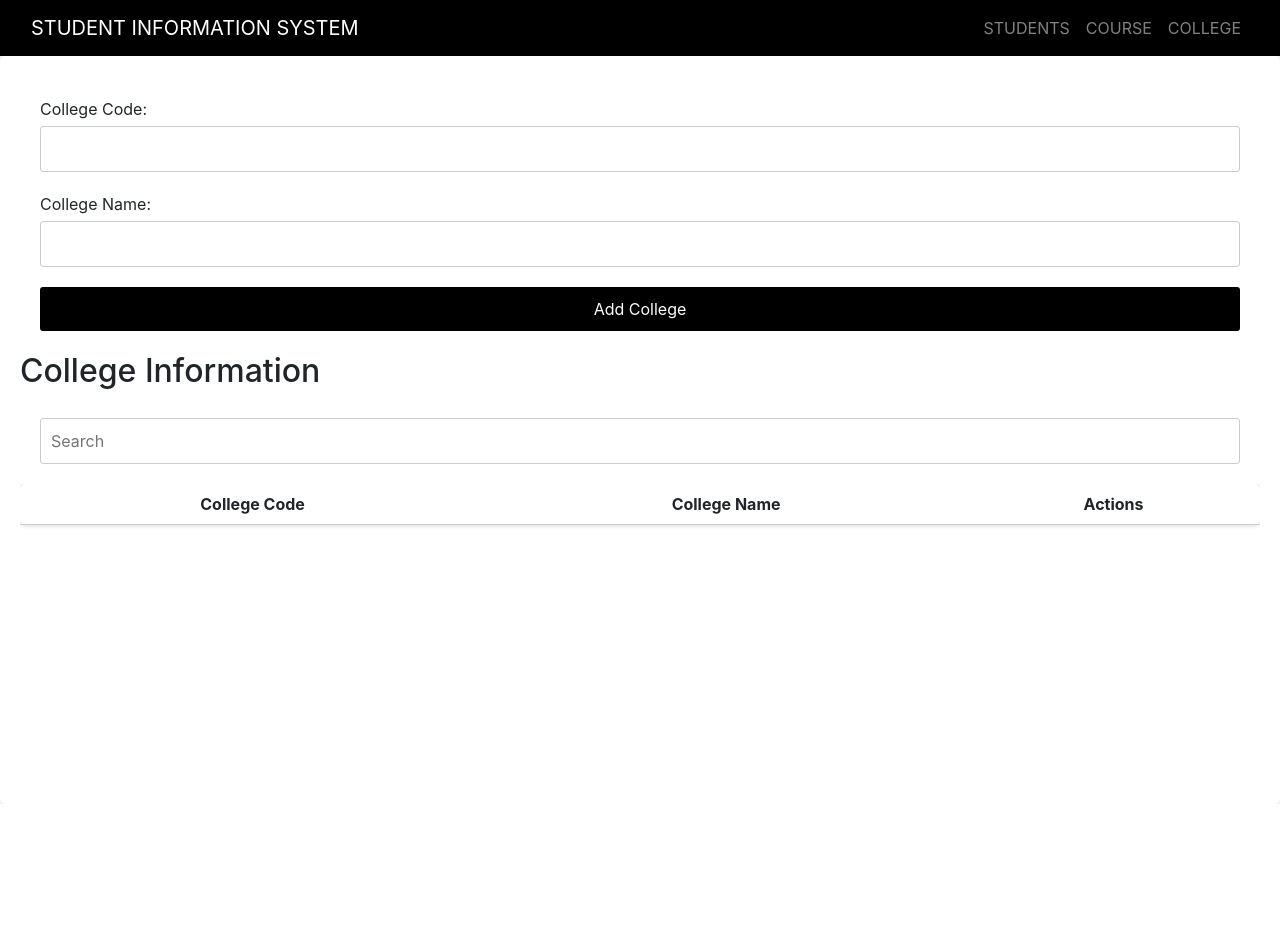
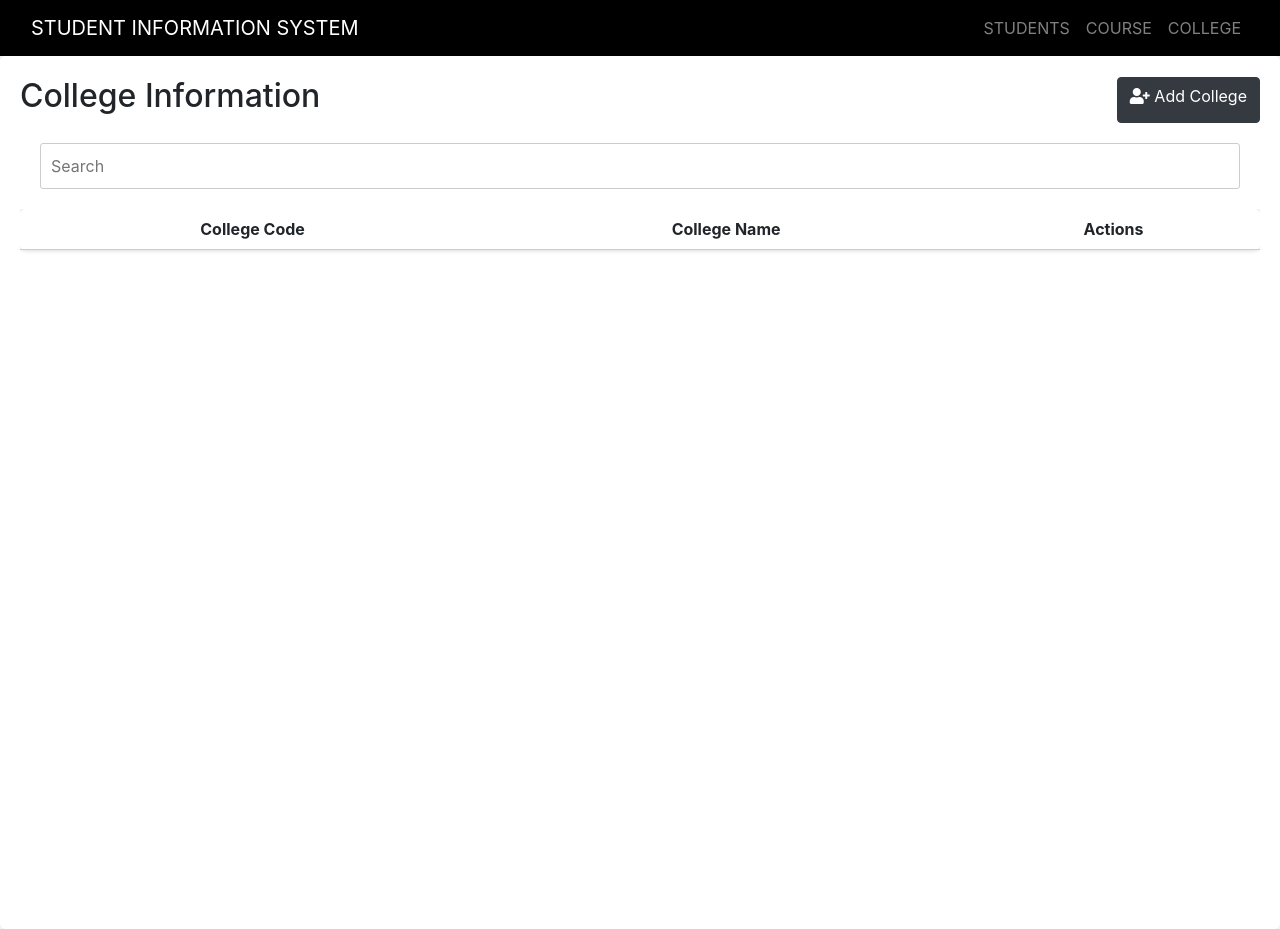
Before and after one commit to ryukychs/SSISv3-, a Flask app: page /college/search in a window 1280 px wide. Before the commit the page ends 804 px from the top, so only its background shows below. Run offline with Flask 3, Linux system fonts and the light colour scheme; lists and menus that the app fills with data are empty; parts of the project's set-up code (start-up, migrations or seed data) failed here and were passed over; some libraries are stand-ins or nearby versions.

Commit message:
fixed college

```diff
--- a/app/routes/collegeroute.py
+++ b/app/routes/collegeroute.py
@@ -20,7 +20,7 @@ def add_college():
             new_college(collegecode, collegename)
             flash('College added successfully!', 'success')
         return redirect('/college')
-    return render_template('college.html')
+    return render_template('addcollege.html')
 
 @college_bp.route('/college/search', methods=['GET', 'POST'])
 def search_colleges():
@@ -38,7 +38,7 @@ def remove_college(collegecode):
         flash('College deleted successfully!', 'success')
         return jsonify({'success': True})
 
-@college_bp.route('/edit_college', methods=['GET', 'POST'])
+@college_bp.route('/college/edit', methods=['GET', 'POST'])
 def edit_college():
     if request.method == 'POST':
         college_code = request.form.get('college_code')
@@ -49,4 +49,4 @@ def edit_college():
         return redirect('/college')
     college_code = request.args.get('college_code')
     college_name = request.args.get('college_name')
-    return render_template('/college', college_code=college_code, college_name=college_name)
+    return render_template('editcollege.html', college_code=college_code, college_name=college_name)
--- a/app/static/script.js
+++ b/app/static/script.js
@@ -61,38 +61,6 @@ function deleteStudent(button) {
     }
 }
 
-function redirectToEditPage(studentId, firstName, lastName, courseCode, yearLevel, gender) {
-    // Construct the URL for the editstudent.html page with the student data as query parameters
-    const editPageURL = `/editstudent.html?student_id=${studentId}&first_name=${firstName}&last_name=${lastName}&course_code=${courseCode}&year_level=${yearLevel}&gender=${gender}`;
-
-    // Navigate to the editstudent.html page
-    window.location.href = editPageURL;
-  }
-
-
-
-function editCollege(college_code, college_name) {
-    document.getElementById("college_code").value = college_code;
-    document.getElementById("college_name").value = college_name;
-
-    document.getElementById("college_code").setAttribute("readonly", "true");
-
-    // Change the form action and button text to "Edit College"
-    document.getElementById("add-college-form").setAttribute("action", "/edit_college");
-    document.querySelector("button[type=submit]").textContent = "Edit College";
-}
-
-function editCourse(coursecode, coursename, collegecode) {
-    document.getElementById("coursename").value = coursename;
-    document.getElementById("coursecode").value = coursecode;
-    document.getElementById("collegecode").value = collegecode;
-
-    document.getElementById("coursecode").setAttribute("readonly", "true");
-
-    // Change the form action and button text to "Edit Course"
-    document.getElementById("add-course-form").setAttribute("action", "/edit_course");
-    document.querySelector("button[type=submit]").textContent = "Edit Course";
-}
 
 const searchInput = document.querySelector('.search-bar');
 const collegeTable = document.getElementById('table');
--- a/app/templates/college.html
+++ b/app/templates/college.html
@@ -26,31 +26,19 @@
 
   <div class="container">
 
-    <!-- College input form -->
-    <div class="section">
-      <form id="add-college-form" method="POST" action="/college/add">
-        <input type="hidden" name="csrf_token" value="{{csrf_token()}}">
-        <div class="form-group">
-          <label for="collegecode">College Code:</label>
-          <input type="text" id="college_code" name="college_code" required>
-        </div>
-        <div class="form-group">
-          <label for="collegename">College Name:</label>
-          <input type="text" id="college_name" name="college_name" required>
-        </div>
-        <button type="submit">Add College</button>
-      </form>
-    </div>
-
-
     <!-- College information table -->
     <div class="section">
-      <h2>College Information</h2>
+      <div class="header d-flex justify-content-between">
+        <h2>College Information</h2>
+        <a href="/college/add" class="btn btn-dark black">
+          <i class="fas fa-user-plus"></i> Add College <!-- User plus icon from Font Awesome -->
+        </a>
+      </div>
       <form id="search-form" method="POST" action="/college/search">
         <input type="hidden" name="csrf_token" value="{{ csrf_token() }}">
         <input class="search-bar" type="text" name="collegesearch" placeholder="Search">
       </form>
-      <div style="height: 300px; overflow-y: scroll;">
+      <div style="height: 700px; overflow-y: scroll;">
       <table id="table">
         <thead>
           <tr>
@@ -65,9 +53,18 @@
             <td>{{ college.collegecode }}</td>
             <td>{{ college.collegename }}</td>
             <td>
+              <div class="button-container">
                 <div class="button-container">
-                  <button class="edit-button" onclick="editCollege('{{ college.collegecode }}', '{{ college.collegename }}')">Edit</button>
-                  <button type="button" id="deleteCollege" college-code="{{college.collegecode}}" csrf-token="{{csrf_token()}}" onclick="deleteCollege(this)">Delete</button>
+                  <form method="get" action="/college/edit">
+                    <input type="hidden" name="college_code" value="{{ college.collegecode }}">
+                    <input type="hidden" name="college_name" value="{{ college.collegename }}">
+                    <button class="btn btn-warning btn-sm" type="submit">
+                    <i class="fas fa-pencil-alt"></i> <!-- Pencil icon -->
+                  </button>
+                  </form>
+                  <button class="button" id="deleteCollege" college-code="{{college.collegecode}}" csrf-token="{{csrf_token()}}" onclick="deleteCollege(this)">
+                    <i class="fas fa-trash"></i> <!-- Trash icon -->
+                  </button>
               </div>
             </td>
           </tr>
```
Also changed, not shown: app/templates/addcollege.html (added, +45 -0 lines), app/templates/editcollege.html (added, +48 -0 lines), app/models/college.py (line endings or trailing spaces).
